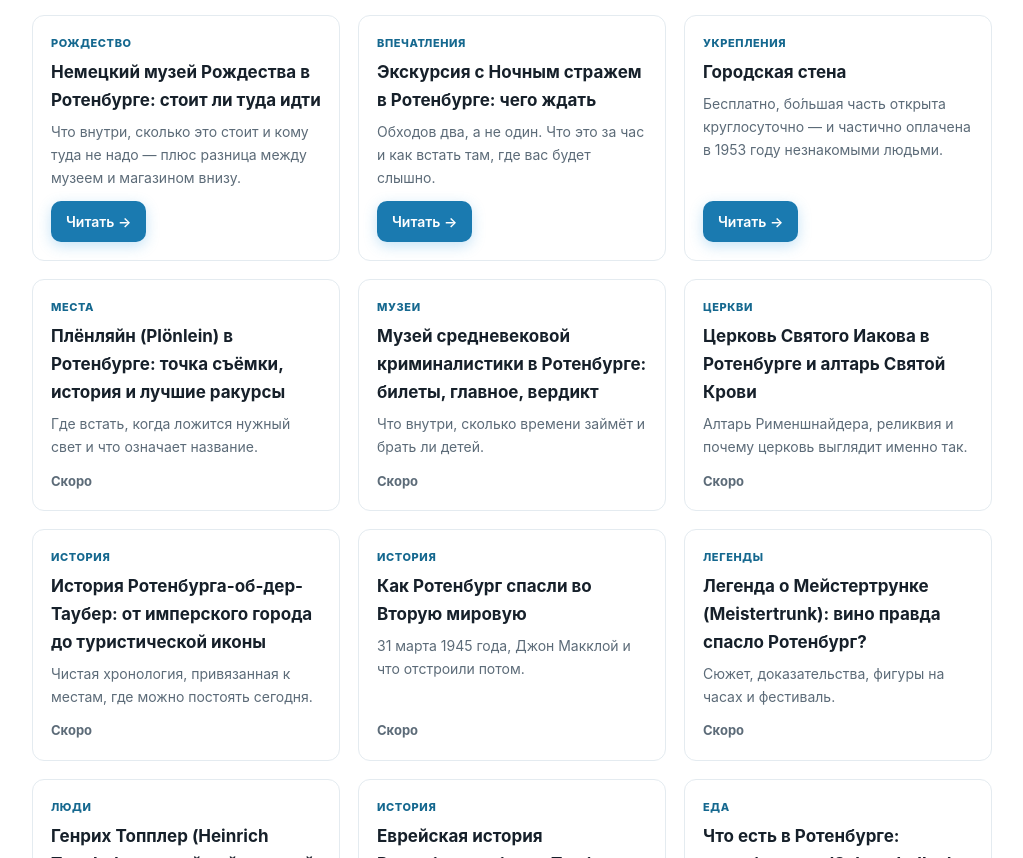
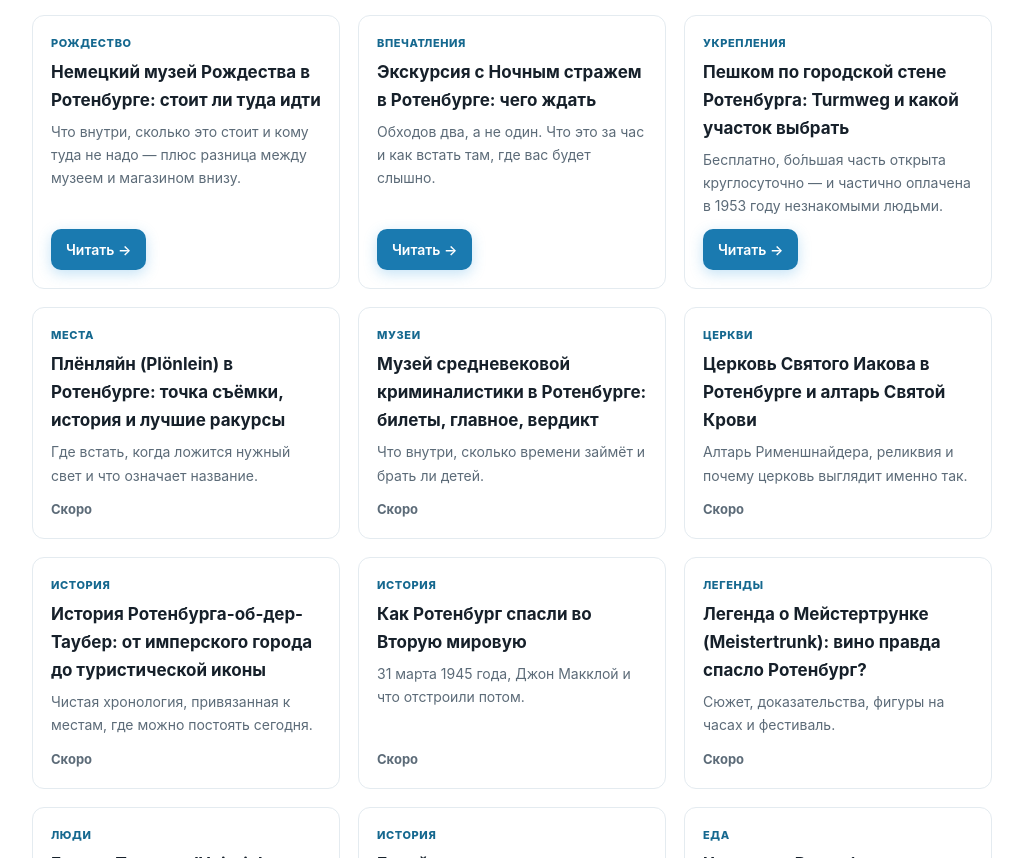
Before and after one commit to taras-off/rothenburgtour.com, a plain HTML site: page public/ru/guides/index.html in a window 1280 px wide. Shown: the part 1350-2208 px from the top of the page, without its empty margins (128-1151 px from the left). Drawn offline with Linux system fonts and the light colour scheme.

Commit message:
Add files via upload

```diff
--- a/public/ru/guides/index.html
+++ b/public/ru/guides/index.html
@@ -198,7 +198,7 @@ footer{background:#fff;color:var(--muted);font-size:14px;padding:44px 0;border-t
 <div class="gcard"><p class="cl">Рождество</p><h3>Рождество в Ротенбурге: правда ли это сказочный город Германии?</h3><p>Что открыто вне дат рынка и как выглядит сезон на деле.</p><a href="/ru/christmas-in-rothenburg/" class="btn sm" style="margin:auto 0 0;padding:9px 15px;font-size:14px;align-self:flex-start">Читать →</a></div>
 <div class="gcard"><p class="cl">Рождество</p><h3>Немецкий музей Рождества в Ротенбурге: стоит ли туда идти</h3><p>Что внутри, сколько это стоит и кому туда не надо — плюс разница между музеем и магазином внизу.</p><a href="/ru/german-christmas-museum-rothenburg/" class="btn sm" style="margin:auto 0 0;padding:9px 15px;font-size:14px;align-self:flex-start">Читать →</a></div>
 <div class="gcard"><p class="cl">Впечатления</p><h3>Экскурсия с Ночным стражем в Ротенбурге: чего ждать</h3><p>Обходов два, а не один. Что это за час и как встать там, где вас будет слышно.</p><a href="/ru/rothenburg-night-watchman-tour/" class="btn sm" style="margin:auto 0 0;padding:9px 15px;font-size:14px;align-self:flex-start">Читать →</a></div>
-<div class="gcard"><p class="cl">Укрепления</p><h3>Городская стена</h3><p>Бесплатно, бо́льшая часть открыта круглосуточно — и частично оплачена в 1953 году незнакомыми людьми.</p><a href="/ru/rothenburg-city-walls/" class="btn sm" style="margin:auto 0 0;padding:9px 15px;font-size:14px;align-self:flex-start">Читать →</a></div>
+<div class="gcard"><p class="cl">Укрепления</p><h3>Пешком по городской стене Ротенбурга: Turmweg и какой участок выбрать</h3><p>Бесплатно, бо́льшая часть открыта круглосуточно — и частично оплачена в 1953 году незнакомыми людьми.</p><a href="/ru/rothenburg-city-walls/" class="btn sm" style="margin:auto 0 0;padding:9px 15px;font-size:14px;align-self:flex-start">Читать →</a></div>
 <div class="gcard"><p class="cl">Места</p><h3>Плёнляйн (Plönlein) в Ротенбурге: точка съёмки, история и лучшие ракурсы</h3><p>Где встать, когда ложится нужный свет и что означает название.</p><span class="soon">Скоро</span></div>
 <div class="gcard"><p class="cl">Музеи</p><h3>Музей средневековой криминалистики в Ротенбурге: билеты, главное, вердикт</h3><p>Что внутри, сколько времени займёт и брать ли детей.</p><span class="soon">Скоро</span></div>
 <div class="gcard"><p class="cl">Церкви</p><h3>Церковь Святого Иакова в Ротенбурге и алтарь Святой Крови</h3><p>Алтарь Рименшнайдера, реликвия и почему церковь выглядит именно так.</p><span class="soon">Скоро</span></div>
```
